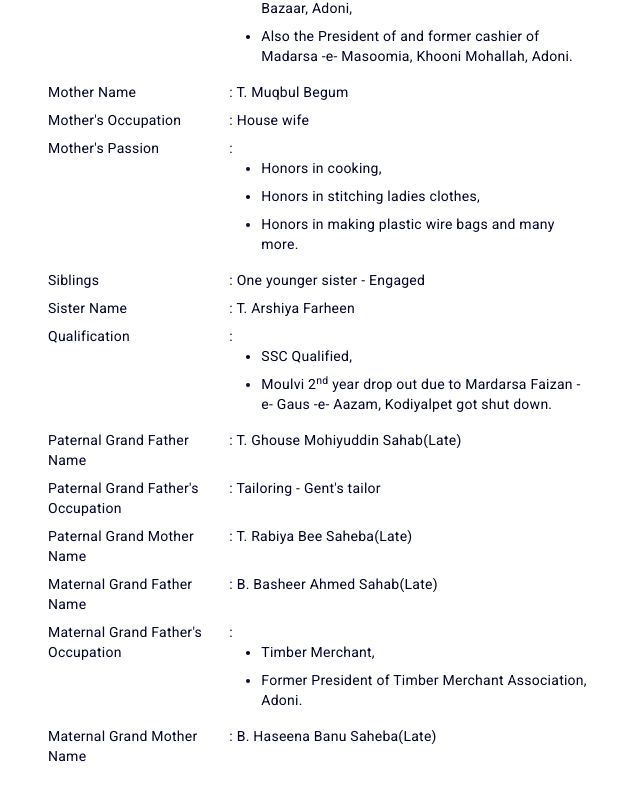
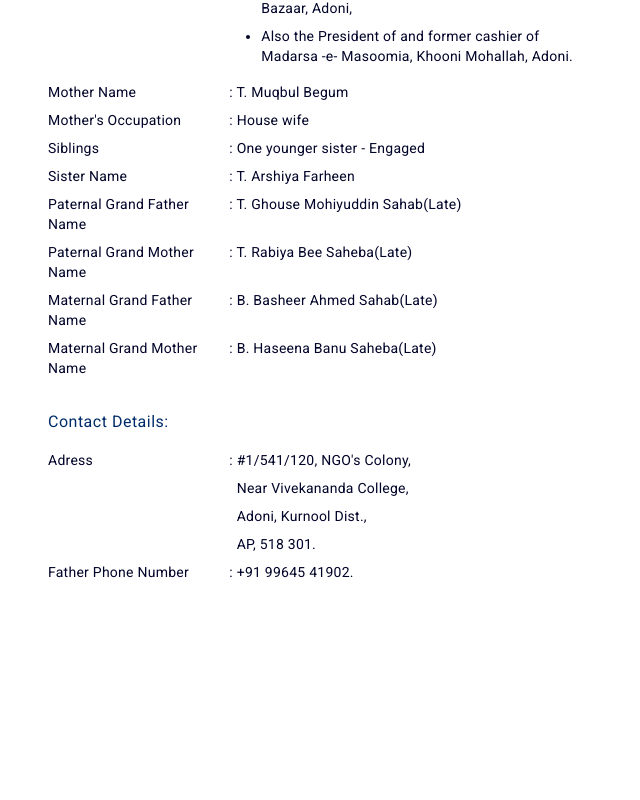
Before and after one commit to Jazz7262/ziya-bio-data, an Angular app: page / in a window 1280 px wide. Shown: the part 1404-2204 px from the top of the page, without its empty margins (0-640 px from the left). After the commit the page ends 2066 px from the top, so only its background shows below. Built offline with nearby package versions, Linux system fonts and the light colour scheme; a web font is replaced by a local one.

Commit message:
sixth commit

```diff
--- a/src/app/components/personal-details/personal-details.component.html
+++ b/src/app/components/personal-details/personal-details.component.html
@@ -167,24 +167,6 @@
     <!-- ***************************** -->
 
     <!-- ***************************** -->
-    <div class="col-4"><p>Mother's Passion</p></div>
-    <div class="col-8">
-      :
-      <ul>
-        <li>
-          <p>Honors in cooking,</p>
-        </li>
-        <li>
-          <p>Honors in stitching ladies clothes,</p>
-        </li>
-        <li>
-          <p>Honors in making plastic wire bags and many more.</p>
-        </li>
-      </ul>
-    </div>
-    <!-- ***************************** -->
-
-    <!-- ***************************** -->
     <div class="col-4"><p>Siblings</p></div>
     <div class="col-8">
       <p>: One younger sister - Engaged</p>
@@ -197,31 +179,8 @@
     <!-- ***************************** -->
 
     <!-- ***************************** -->
-    <div class="col-4"><p>Qualification</p></div>
-    <div class="col-8">
-      :
-      <ul>
-        <li>
-          <p>SSC Qualified,</p>
-        </li>
-        <li>
-          <p>
-            Moulvi 2<sup>nd</sup> year drop out due to Mardarsa Faizan -e- Gaus
-            -e- Aazam, Kodiyalpet got shut down.
-          </p>
-        </li>
-      </ul>
-    </div>
-    <!-- ***************************** -->
-
-    <!-- ***************************** -->
     <div class="col-4"><p>Paternal Grand Father Name</p></div>
     <div class="col-8"><p>: T. Ghouse Mohiyuddin Sahab(Late)</p></div>
-    <!-- ***************************** -->
-
-    <!-- ***************************** -->
-    <div class="col-4"><p>Paternal Grand Father's Occupation</p></div>
-    <div class="col-8"><p>: Tailoring - Gent's tailor</p></div>
     <!-- ***************************** -->
 
     <!-- ***************************** -->
@@ -235,23 +194,27 @@
     <!-- ***************************** -->
 
     <!-- ***************************** -->
-    <div class="col-4"><p>Maternal Grand Father's Occupation</p></div>
+    <div class="col-4"><p>Maternal Grand Mother Name</p></div>
+    <div class="col-8"><p>: B. Haseena Banu Saheba(Late)</p></div>
+    <!-- ***************************** -->
+  </div>
+
+  <h4 class="mb-3">Contact Details:</h4>
+
+  <div class="row mb-4">
+    <!-- ***************************** -->
+    <div class="col-4"><p>Adress</p></div>
     <div class="col-8">
-      :
-      <ul>
-        <li>
-          <p>Timber Merchant,</p>
-        </li>
-        <li>
-          <p>Former President of Timber Merchant Association, Adoni.</p>
-        </li>
-      </ul>
+      <p>: #1/541/120, NGO's Colony,</p>
+      <p><span>: </span>Near Vivekananda College,</p>
+      <p><span>: </span>Adoni, Kurnool Dist.,</p>
+      <p><span>: </span>AP, 518 301.</p>
     </div>
     <!-- ***************************** -->
 
     <!-- ***************************** -->
-    <div class="col-4"><p>Maternal Grand Mother Name</p></div>
-    <div class="col-8"><p>: B. Haseena Banu Saheba(Late)</p></div>
+    <div class="col-4"><p>Father Phone Number</p></div>
+    <div class="col-8"><p>: +91 99645 41902.</p></div>
     <!-- ***************************** -->
   </div>
 </div>
```
